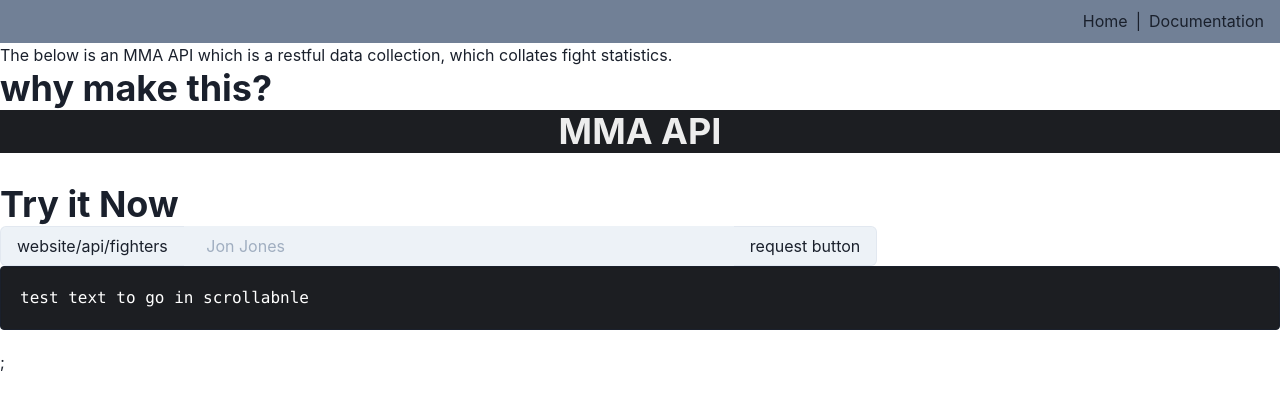
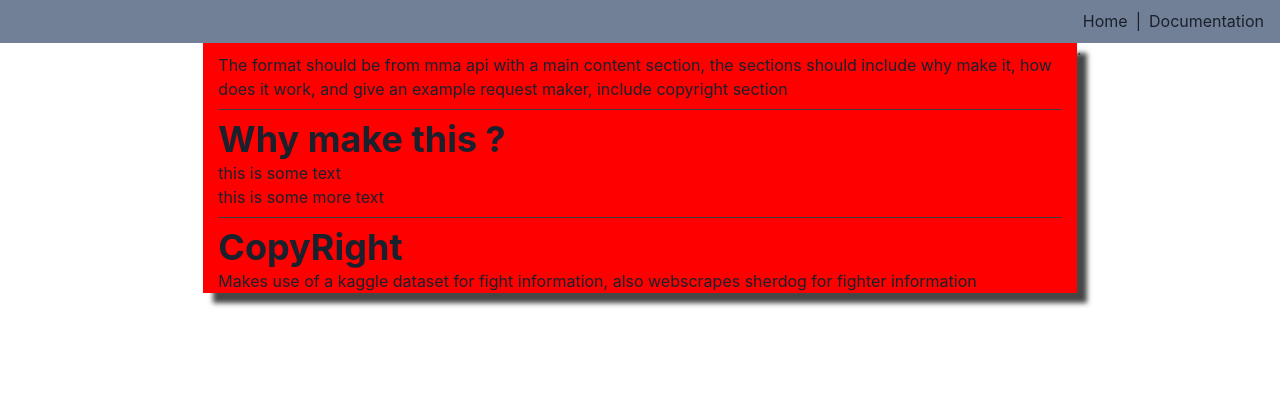
Before and after one commit to Euro28/ufc-fighters-api, a Next.js app: page / in a window 1280 px wide. Shown: the top 406 px of the page. Built offline with nearby package versions, Linux system fonts and the light colour scheme.

Commit message:
get fighter api

```diff
--- a/package.json
+++ b/package.json
@@ -14,9 +14,12 @@
 		"@emotion/styled": "^11.3.0",
 		"@prisma/client": "^2.30.0",
 		"framer-motion": "^4.1.17",
+		"google-it": "^1.6.2",
+		"lodash": "^4.17.21",
 		"next": "11.1.0",
 		"react": "17.0.2",
-		"react-dom": "17.0.2"
+		"react-dom": "17.0.2",
+		"sherdog": "^0.1.10"
 	},
 	"devDependencies": {
 		"dotenv": "^10.0.0",
--- a/pages/_app.js
+++ b/pages/_app.js
@@ -1,6 +1,5 @@
 import "../styles/globals.css";
 import Head from "next/head";
-import Navbar from "../components/navbar.js";
 import { ChakraProvider } from "@chakra-ui/react";
 
 function MyApp({ Component, pageProps }) {
@@ -10,7 +9,6 @@ function MyApp({ Component, pageProps }) {
         <title>MMA API</title>
       </Head>
       <ChakraProvider>
-        <Navbar />
         <Component {...pageProps} />;
       </ChakraProvider>
     </>
--- a/pages/api/_base.js
+++ b/pages/api/_base.js
@@ -1,4 +1,7 @@
 import { PrismaClient } from "@prisma/client";
+import sherdog from "sherdog";
+import googleIt from "google-it";
+import pick from "lodash/pick";
 
 let prisma;
 
@@ -12,4 +15,44 @@ if (process.env.NODE_ENV === "production") {
   prisma = global.prisma;
 }
 
-export default prisma;
+const fightInfo = async (fighterName, callback) => {
+  //google the fighter name
+  const queryUrls = await googleIt({
+    "only-urls": true,
+    query: fighterName + " sherdog",
+  });
+
+  let sherdogUrl = null;
+
+  //if that name has a fighter profile on sherdog
+  for (const link of queryUrls) {
+    if (link.link.includes("sherdog.com/fighter/")) {
+      sherdogUrl = link.link;
+      break;
+    }
+  }
+
+  //get their sherdog information and return it
+  if (sherdogUrl) {
+    sherdog.getFighter(sherdogUrl, (data) => {
+      callback(
+        pick(data, [
+          "name",
+          "nickname",
+          "association",
+          "age",
+          "birthday",
+          "hometown",
+          "nationality",
+          "height",
+          "weight",
+          "weight_class",
+          "wins",
+          "losses",
+        ])
+      );
+    });
+  } else callback({});
+};
+
+export { prisma, fightInfo };
--- a/pages/api/fighters/[fighter].js
+++ b/pages/api/fighters/[fighter].js
@@ -1,25 +1,33 @@
 // Next.js API route support: https://nextjs.org/docs/api-routes/introduction
-import prisma from "../_base.js";
+import { prisma, fightInfo } from "../_base.js";
 
 export default async function handler(req, res) {
   let { fighter } = req.query;
+
+  fightInfo(fighter, async (data) => {
+    if (!data.name) {
+      res.status(400).json({ message: "invalid request" });
+    } else {
       const fights = await prisma.fights.findMany({
         where: {
           OR: [
             {
               redFighter: {
-            equals: fighter,
+                equals: data.name,
                 mode: "insensitive",
               },
             },
             {
               redFighter: {
-            equals: fighter,
+                equals: data.name,
                 mode: "insensitive",
               },
             },
           ],
         },
       });
-  res.status(200).json(fights);
+      data.fights = fights;
+      res.status(200).json(data);
     }
+  });
+}
--- a/pages/index.js
+++ b/pages/index.js
@@ -1,55 +1,110 @@
-import {
-  Heading,
-  Input,
-  InputGroup,
-  InputLeftAddon,
-  InputRightAddon,
-} from "@chakra-ui/react";
+import { Heading } from "@chakra-ui/react";
+import styles from "../styles/styles.js";
+import RequestMaker from "../components/requestMaker";
+import Navbar from "../components/navbar.js";
+
 export default function Home() {
-  const well = {
-    "min-height": "50px",
-    padding: "19px",
-    "background-color": "#1c1e22",
-    "margin-bottom": "20px",
-    border: "1px solid",
-    "border-radius": "4px",
-    "box-shadow": "inset 0 1px 1px rgb(0 0 0 / 5%)",
-  };
-
-  const scrollable = {
-    "max-height": "340",
-    "overflow-y": "scroll",
-    color: "white",
-  };
   return (
+    //<div>
+    //<div style={styles.centerRow}>
+    //<div style={styles.jumbotron}>
+    //<Heading as="h1" color="whiteAlpha.900">
+    //MMA API
+    //</Heading>
+    //</div>
+    //</div>
+    <>
+      <body>
         <div>
-      The below is an MMA API which is a restful data collection, which collates
-      fight statistics.
-      <Heading as="h2">why make this?</Heading>
+          <Navbar />
           <div
             style={{
+              display: "block",
+              marginRight: "-15px",
               marginLeft: "-15px",
-          marginRight: "-15px",
-          textAlign: "center",
+              boxSizing: "border-box",
             }}
           >
-        <div style={{ backgroundColor: "#1c1e22", marginBottom: "30px" }}>
-          <Heading as="h1" color="whiteAlpha.900">
-            MMA API
-          </Heading>
+            <div
+              style={{
+                width: "16.66666667%",
+                float: "left",
+                position: "relative",
+                minHeight: "1px",
+                paddingRight: "15px",
+                paddingLeft: "15px",
+                boxSizing: "border-box",
+                display: "block",
+              }}
+            ></div>
+            <div
+              style={{
+                backgroundColor: "red",
+                boxShadow: "10px 10px 5px rgb(70 70 70)",
+                width: "66.666667%",
+                float: "left",
+                position: "relative",
+                minHeight: "1px",
+                paddingRight: "15px",
+                paddingLeft: "15px",
+                display: "block",
+                boxSizing: "border-box",
+              }}
+            >
+              <div style={{ paddingTop: "10px" }}>
+                <p>
+                  The format should be from mma api with a main content section,
+                  the sections should include why make it, how does it work, and
+                  give an example request maker, include copyright section
+                </p>
+              </div>
+              <hr
+                style={{
+                  marginTop: "23px",
+                  marginBottom: "20px",
+                  height: "1px",
+                  backgroundColor: "#3f3f3f",
+                  border: 0,
+                  boxSizing: "content-box",
+                  display: "block",
+                  marginBlockStart: "0.5em",
+                  marginBlockEnd: "0.5em",
+                  marginInlineStart: "auto",
+                  marginInlineEnd: "auto",
+                  //borderTop: "1px solid #eee",
+                }}
+              />
+              <div>
+                <Heading as="h3"> Why make this ?</Heading>
+                <p> this is some text</p>
+                <p> this is some more text</p>
+              </div>
+              <hr
+                style={{
+                  marginTop: "23px",
+                  marginBottom: "20px",
+                  height: "1px",
+                  backgroundColor: "#3f3f3f",
+                  border: 0,
+                  boxSizing: "content-box",
+                  display: "block",
+                  marginBlockStart: "0.5em",
+                  marginBlockEnd: "0.5em",
+                  marginInlineStart: "auto",
+                  marginInlineEnd: "auto",
+                  //borderTop: "1px solid #eee",
+                }}
+              />
+              <div>
+                <Heading as="h3"> CopyRight</Heading>
+                <p> Makes use of a kaggle dataset for fight information,
+                also webscrapes sherdog for fighter information</p>
               </div>
             </div>
-      <Heading as="h3"> Try it Now</Heading>
-      <InputGroup>
-        <InputLeftAddon>website/api/fighters</InputLeftAddon>
-        <Input placeholder=" Jon Jones" variant="filled" maxWidth="550" />
-        <InputRightAddon>
-          <button>request button</button>
-        </InputRightAddon>
-      </InputGroup>
-      <div style={well}>
-        <pre style={scrollable}>test text to go in scrollabnle</pre>
           </div>
         </div>
+      </body>
+    </>
+    //</div>
   );
 }
```
Also changed, not shown: 1 other file (tests, documents, lock files or other folders). Lines whose indentation alone changed are shown as unchanged.
